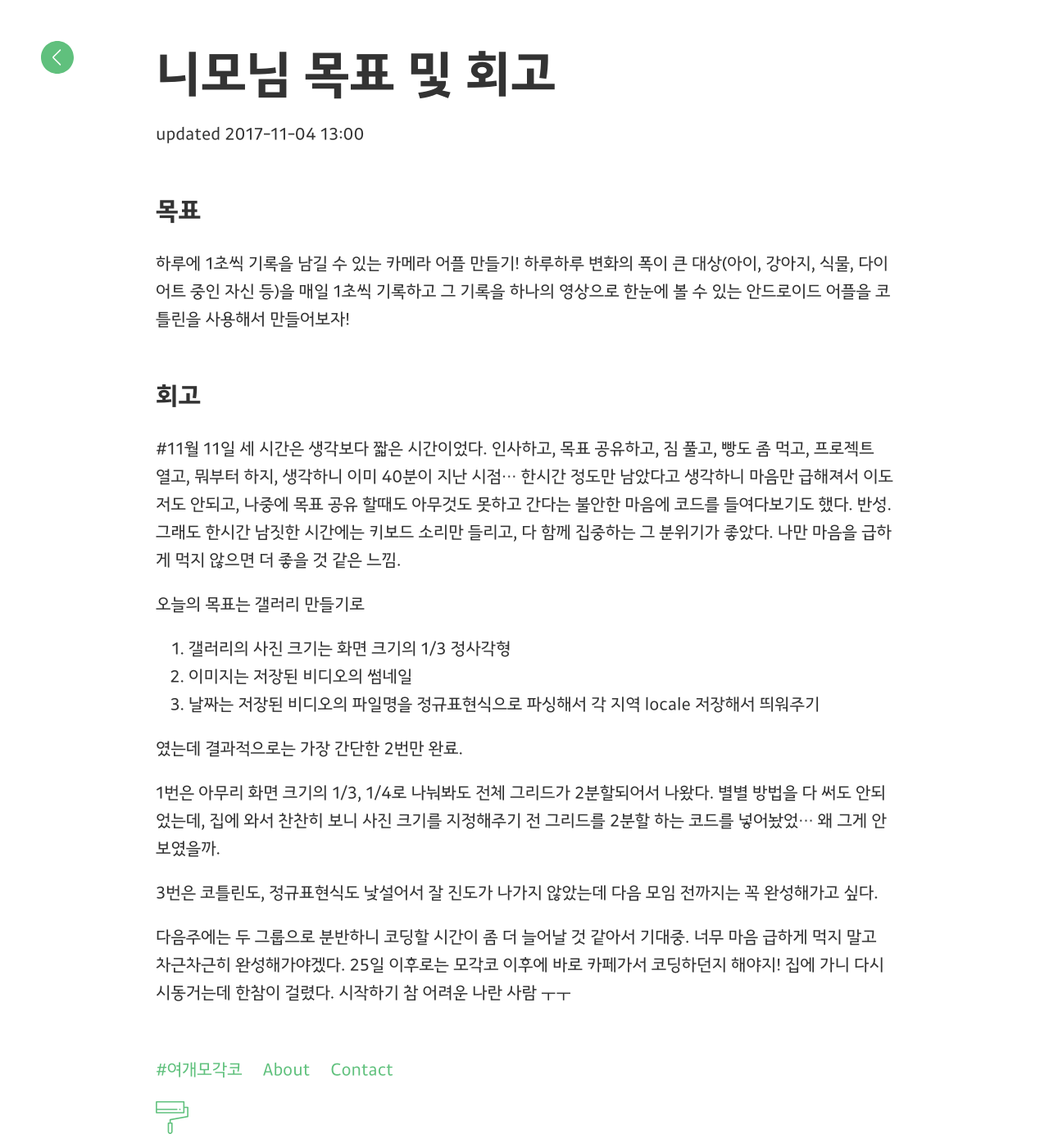
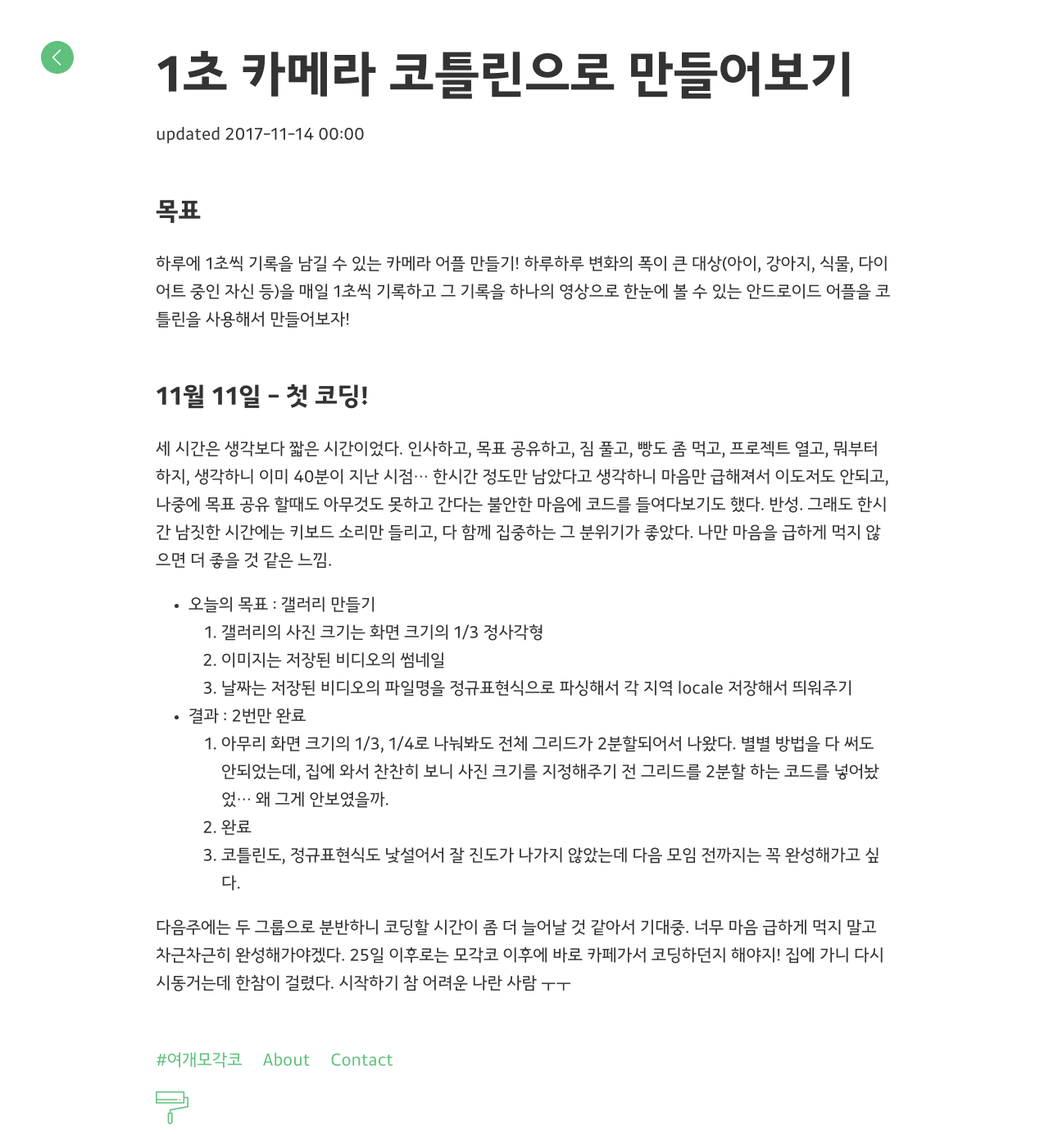
Before and after one commit to yeogaemogaco/retrospective-2nd, a Jekyll site: the page built from _posts/2017-11-04-jy617lee.md, in a window 1280 px wide. Shown: the whole page at 82% size. Built offline with Jekyll 4.4.1, drawn with Linux system fonts in a browser that asks for light colours.

Commit message:
니모 회고 수정 (#17)
* 태그 / 타이틀 / 날짜 수정
* 오타수정, 레이아웃 수정

* 레이아웃 수정

```diff
--- a/_posts/2017-11-04-jy617lee.md
+++ b/_posts/2017-11-04-jy617lee.md
@@ -1,8 +1,8 @@
 ---
 layout: post
-title: "니모님 목표 및 회고"
+title: "1초 카메라 코틀린으로 만들어보기"
 author: jy617lee
-date: 2017-11-04 13:00
+date: 2017-11-14
 ---
 
 ## 목표
@@ -11,19 +11,17 @@ date: 2017-11-04 13:00
 그 기록을 하나의 영상으로 한눈에 볼 수 있는 안드로이드 어플을
 코틀린을 사용해서 만들어보자!
 
-## 회고
-#11월 11일
+## 11월 11일 - 첫 코딩!
 세 시간은 생각보다 짧은 시간이었다. 인사하고, 목표 공유하고, 짐 풀고, 빵도 좀 먹고, 프로젝트 열고, 뭐부터 하지, 생각하니 이미 40분이 지난 시점... 한시간 정도만 남았다고 생각하니 마음만 급해져서 이도저도 안되고, 나중에 목표 공유 할때도 아무것도 못하고 간다는 불안한 마음에 코드를 들여다보기도 했다. 반성. 그래도 한시간 남짓한 시간에는 키보드 소리만 들리고, 다 함께 집중하는 그 분위기가 좋았다. 나만 마음을 급하게 먹지 않으면 더 좋을 것 같은 느낌.
 
-오늘의 목표는 갤러리 만들기로
+- 오늘의 목표 : 갤러리 만들기
 1. 갤러리의 사진 크기는 화면 크기의 1/3 정사각형
 2. 이미지는 저장된 비디오의 썸네일
 3. 날짜는 저장된 비디오의 파일명을 정규표현식으로 파싱해서 각 지역 locale 저장해서 띄워주기
 
-였는데 결과적으로는 가장 간단한 2번만 완료.
-
-1번은 아무리 화면 크기의 1/3, 1/4로 나눠봐도 전체 그리드가 2분할되어서 나왔다. 별별 방법을 다 써도 안되었는데, 집에 와서 찬찬히 보니 사진 크기를 지정해주기 전 그리드를 2분할 하는 코드를 넣어놨었... 왜 그게 안보였을까.
-
-3번은 코틀린도, 정규표현식도 낯설어서 잘 진도가 나가지 않았는데 다음 모임 전까지는 꼭 완성해가고 싶다.
+- 결과 : 2번만 완료
+1. 아무리 화면 크기의 1/3, 1/4로 나눠봐도 전체 그리드가 2분할되어서 나왔다. 별별 방법을 다 써도 안되었는데, 집에 와서 찬찬히 보니 사진 크기를 지정해주기 전 그리드를 2분할 하는 코드를 넣어놨었... 왜 그게 안보였을까.
+2. 완료
+3. 코틀린도, 정규표현식도 낯설어서 잘 진도가 나가지 않았는데 다음 모임 전까지는 꼭 완성해가고 싶다.
 
 다음주에는 두 그룹으로 분반하니 코딩할 시간이 좀 더 늘어날 것 같아서 기대중. 너무 마음 급하게 먹지 말고 차근차근히 완성해가야겠다. 25일 이후로는 모각코 이후에 바로 카페가서 코딩하던지 해야지! 집에 가니 다시 시동거는데 한참이 걸렸다. 시작하기 참 어려운 나란 사람 ㅜㅜ
```
Also changed, not shown: 1 other file.
